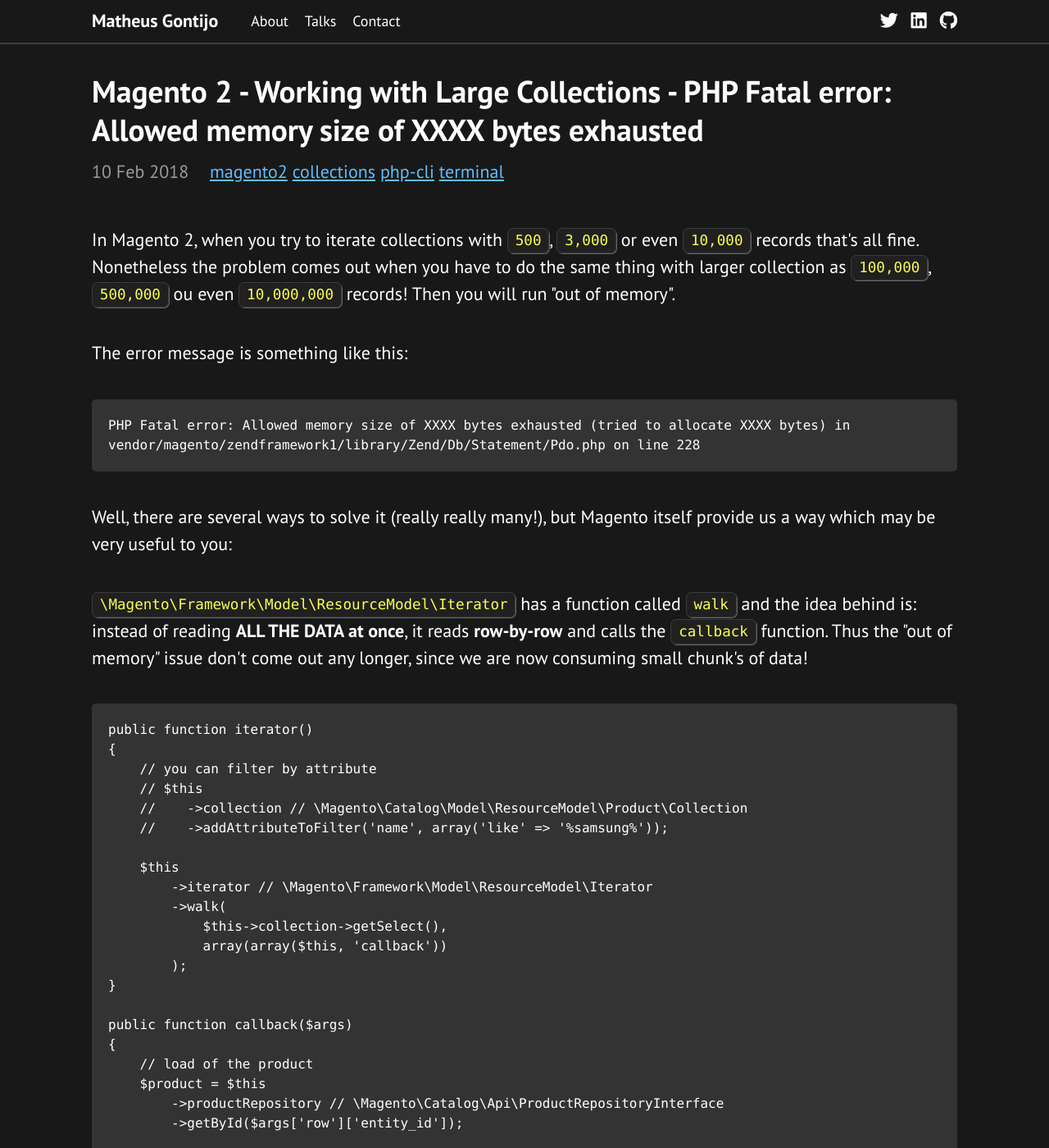
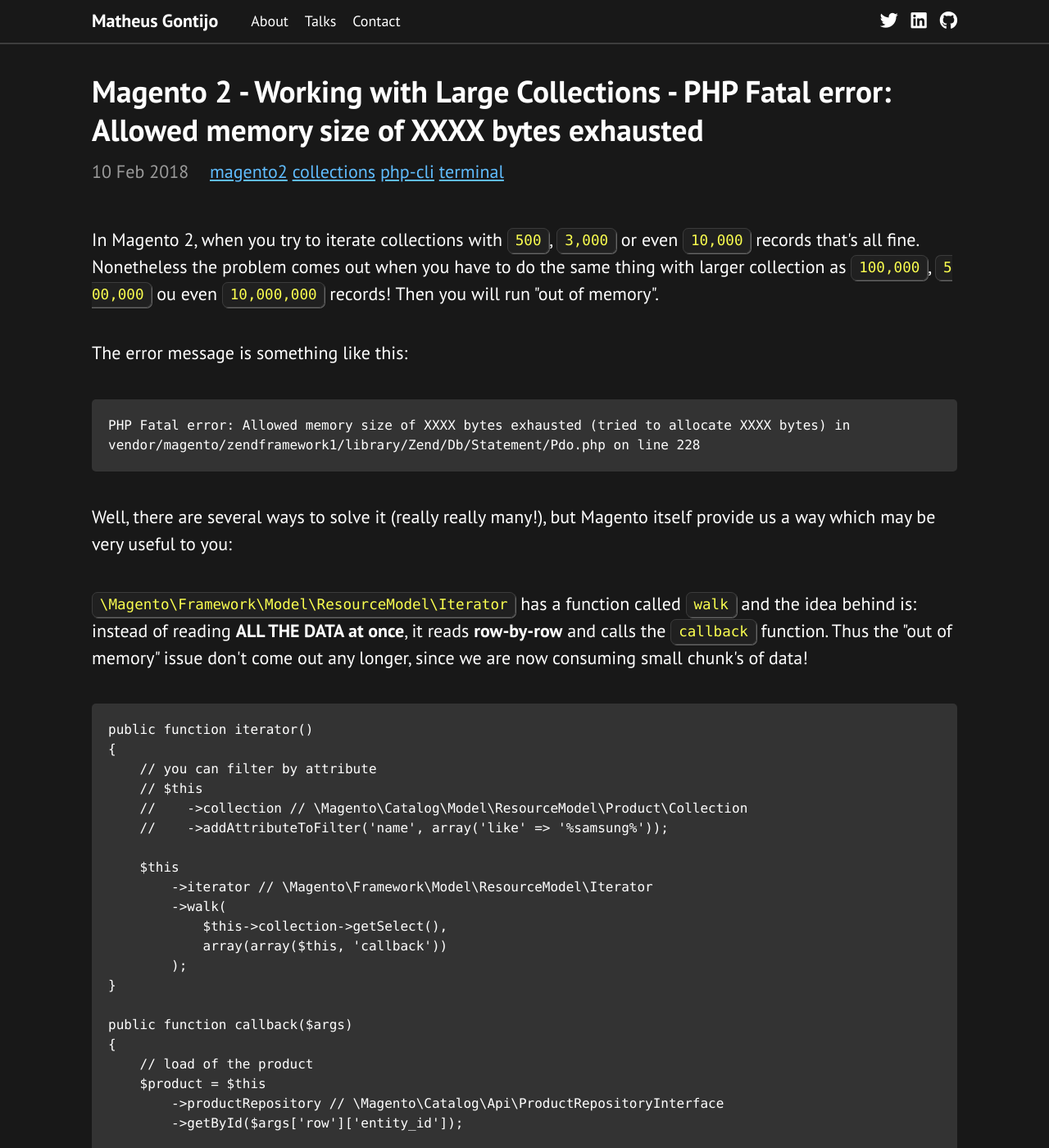
Before and after one commit to matheusgontijo/matheusgontijo.com, a Jekyll site: the page built from _posts/2018-02-10-magento-2-working-with-large-collections-php-fatal-error-allowed-memory-size-of-xxxx-bytes-exhausted.html, in a window 1280 px wide and 1400 px high. Shown: the whole window at 82% size. Built offline with Jekyll 4.4.1, drawn with Linux system fonts in a browser that asks for light colours; Markdown is read by kramdown in place of the engine named in the settings; comment, search, counter and statistics services are not loaded.

Commit message:
adjusted css for mobile devices

```diff
--- a/public/css/syntax-highlight.css
+++ b/public/css/syntax-highlight.css
@@ -54,4 +54,17 @@
     background: #202020;
     border-radius: 7px;
     border: 1px solid #3b3b3b;
+    word-break: break-all;
 }
+
+@media (max-width: 30em) {
+    pre.prettyprint {
+        font-size: 11px;
+    }
+}
+
+@media (max-width: 68em) {
+    pre.prettyprint {
+        overflow-y: scroll;
+    }
+}
```
